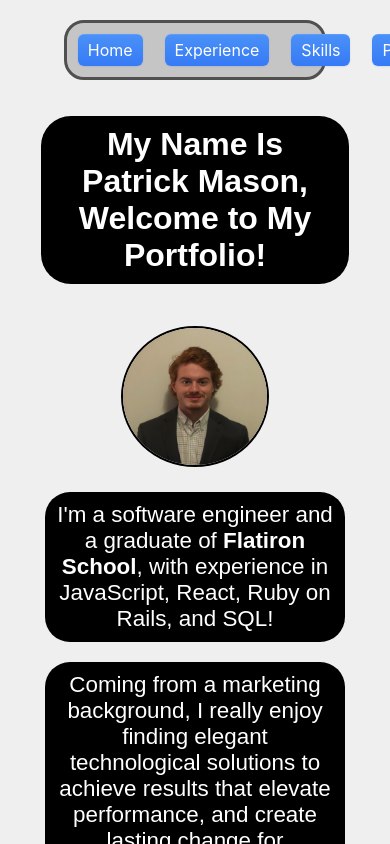
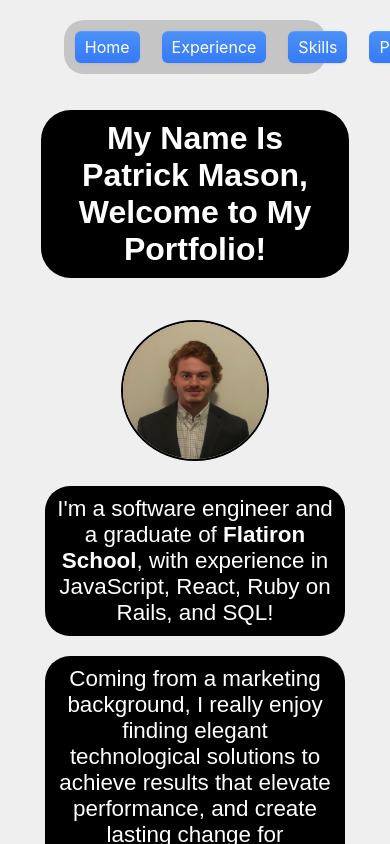
Before and after one commit to patrickmason73/Personal-Website, a React (Create React App) app: page / in a window 390 px wide. Shown: the top 844 px of the page. Built offline with nearby package versions, Linux system fonts and the light colour scheme.

Commit message:
style nav adjustment

```diff
--- a/src/index.css
+++ b/src/index.css
@@ -132,6 +132,7 @@ h3 {
   nav ul {
     margin: 0; /* Remove fixed margins */
     padding: 5px; /* Adjust padding */
+    border-width: 0;
   }
 
   nav li {
```
